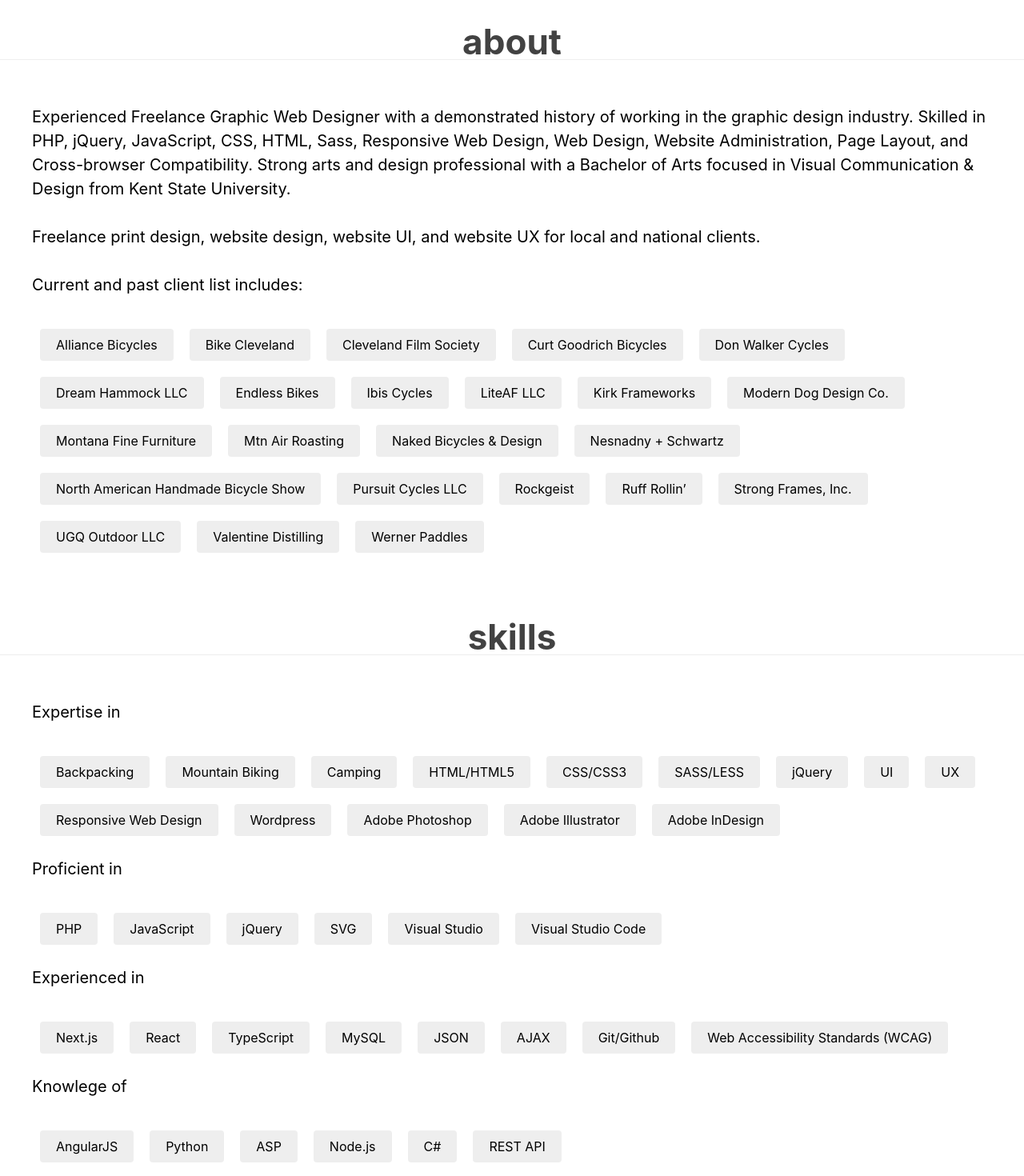
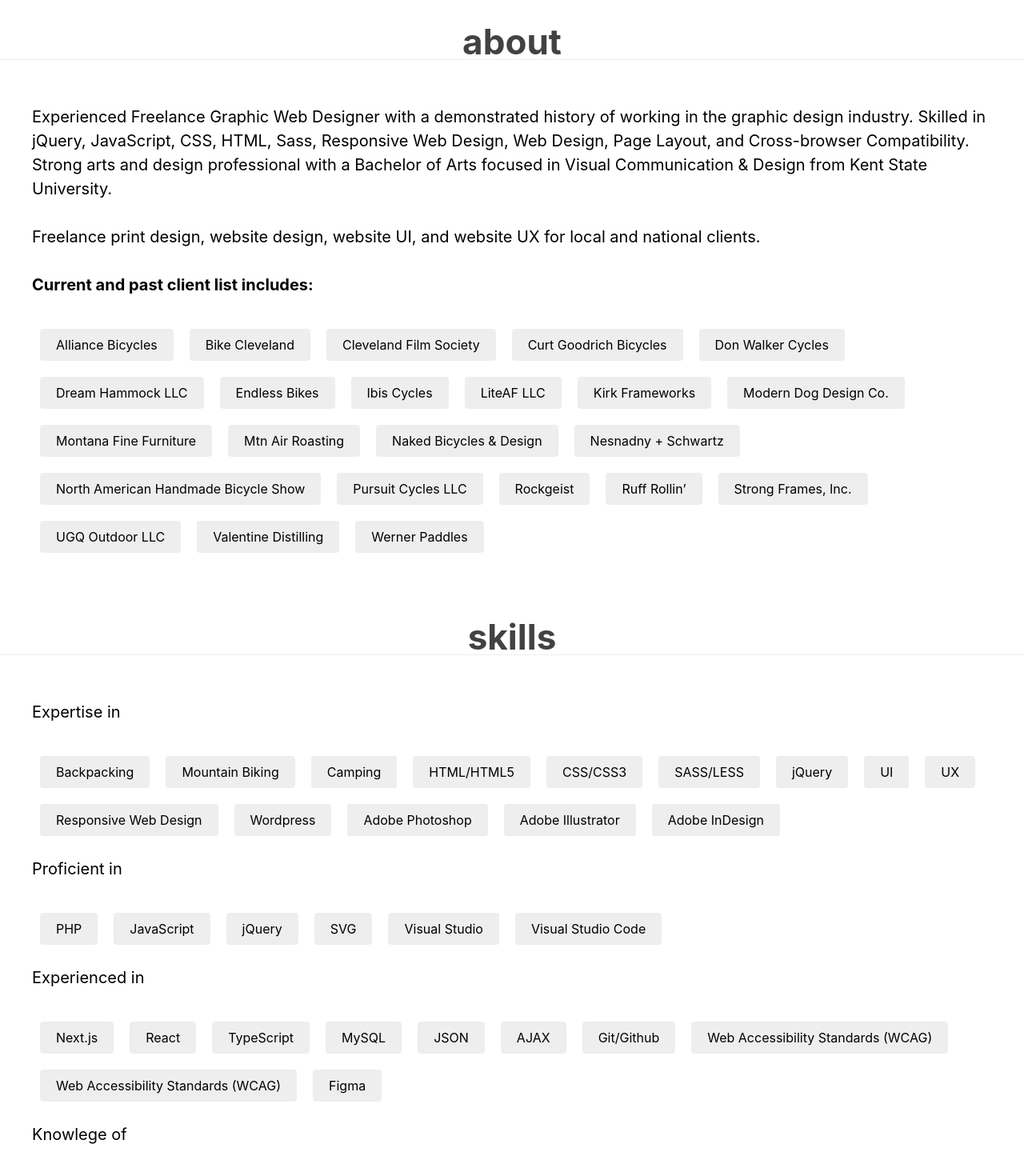
Before and after one commit to theckeler/consume, a Next.js app: page /about in a window 1280 px wide. Shown: the part 120-1590 px from the top of the page at 80% size. Built offline with nearby package versions, Linux system fonts and the light colour scheme.

Commit message:
About Edits

```diff
--- a/pages/about.js
+++ b/pages/about.js
@@ -27,11 +27,11 @@
             </section>
 
             <section className={'wrapper ' + styles.content}>
-                <p>Experienced Freelance Graphic Web Designer with a demonstrated history of working in the graphic design industry. Skilled in PHP, jQuery, JavaScript, CSS, HTML, Sass, Responsive Web Design, Web Design, Website Administration, Page Layout, and Cross-browser Compatibility. Strong arts and design professional with a Bachelor of Arts focused in Visual Communication & Design from Kent State University.</p>
+                <p>Experienced Freelance Graphic Web Designer with a demonstrated history of working in the graphic design industry. Skilled in jQuery, JavaScript, CSS, HTML, Sass, Responsive Web Design, Web Design, Page Layout, and Cross-browser Compatibility. Strong arts and design professional with a Bachelor of Arts focused in Visual Communication & Design from Kent State University.</p>
 
                 <p>Freelance print design, website design, website UI, and website UX for local and national clients.</p>
 
-                <p>Current and past client list includes:</p>
+                <p><strong>Current and past client list includes:</strong></p>
 
                 <ul className={styles.list}>
                     <li>Alliance Bicycles</li>
@@ -103,6 +103,8 @@
                     <li>AJAX</li>
                     <li>Git/Github</li>
                     <li>Web Accessibility Standards (WCAG)</li>
+                    <li>Web Accessibility Standards (WCAG)</li>
+                    <li>Figma</li>
                 </ul>
 
                 <p>Knowlege of</p>
```
